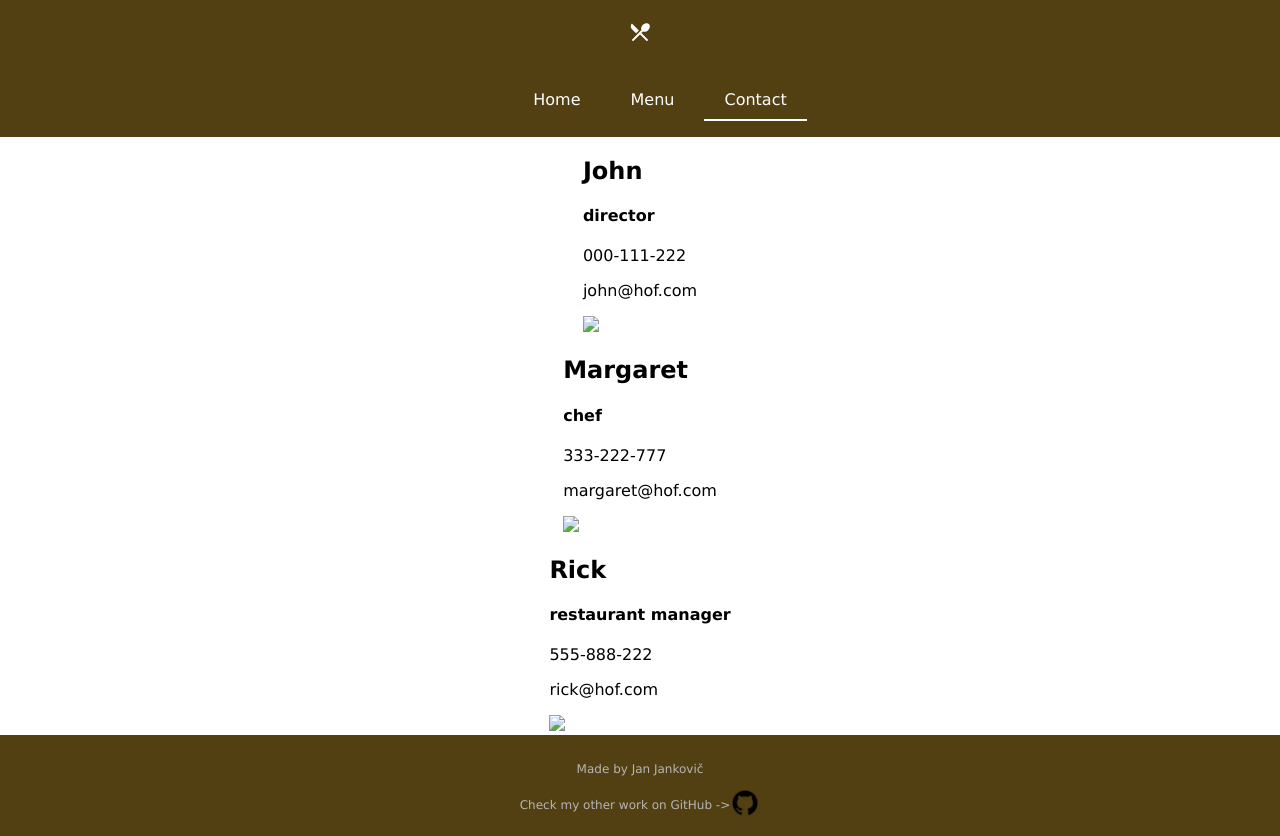
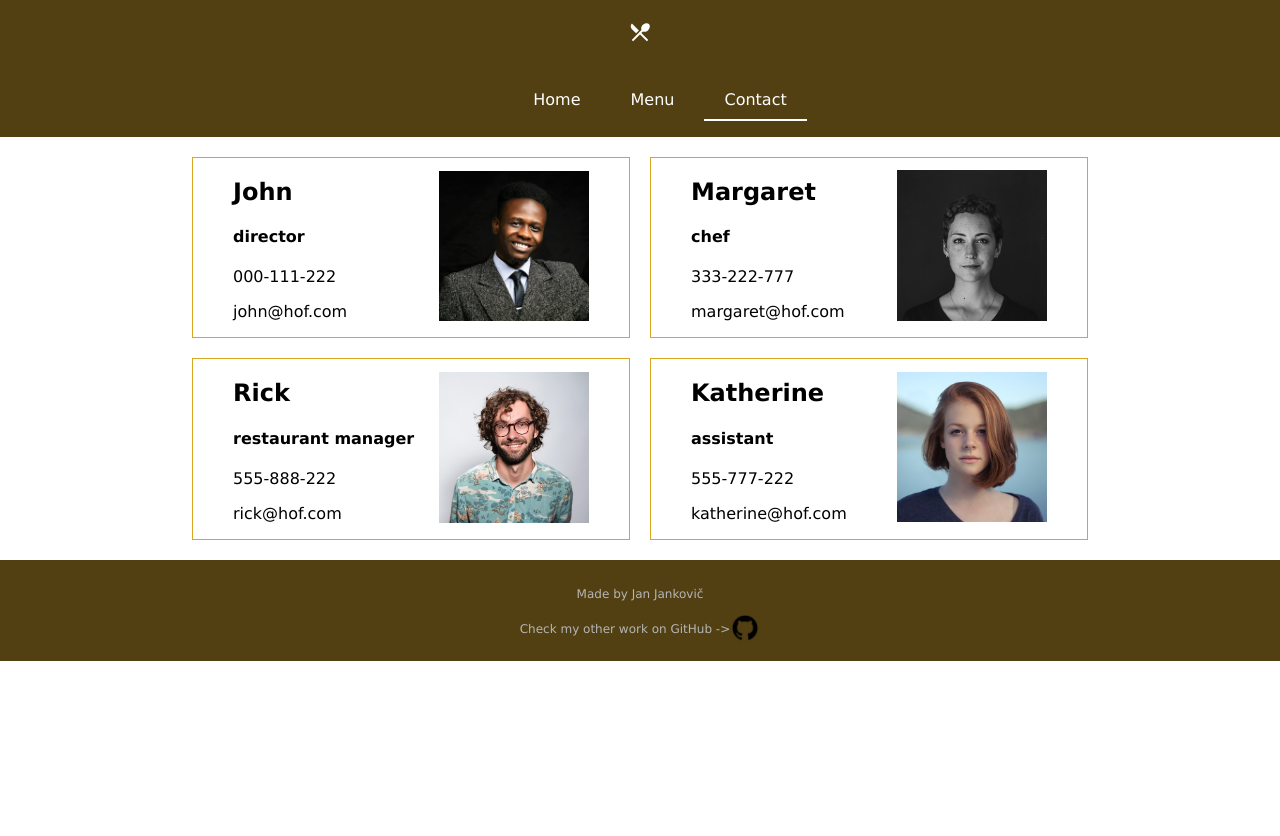
Before and after one commit to jangmz/restaurant-page, a website built with webpack: page dist/index.html in a window 1280 px wide. Both pictures are taken after a click on the item "Contact". After the commit the page ends 800 px from the top, so only its background shows below. Built offline with nearby package versions, Linux system fonts and the light colour scheme; files whose address does not match are found by name.

Commit message:
added css to menu page, added css to contact page, added photos to everything

```diff
--- a/src/contactPage.js
+++ b/src/contactPage.js
@@ -16,10 +16,17 @@ export function loadContactPage() {
         {name: "John", title: "director", phone: "000-111-222", email: "john@hof.com"},
         {name: "Margaret", title: "chef", phone: "333-222-777", email: "margaret@hof.com"},
         {name: "Rick", title: "restaurant manager", phone: "555-888-222", email: "rick@hof.com"},
+        {name: "Katherine", title: "assistant", phone: "555-777-222", email: "katherine@hof.com"},
     ];
+
+    const allContactsDiv = document.createElement("div");
+
+    allContactsDiv.classList.add("all-contacts-section");
 
     contacts.forEach(contact => {
         let div = document.createElement("div");
+        let textDiv = document.createElement("div");
+        let imgDiv = document.createElement("div");
         let name = document.createElement("h2");
         let title = document.createElement("h4");
         let phone = document.createElement("p");
@@ -27,19 +34,25 @@ export function loadContactPage() {
         let img = document.createElement("img");
 
         div.classList.add("contact-card");
+        textDiv.classList.add("contact-card-text")
+        imgDiv.classList.add("contact-card-image");
+
         name.textContent = contact.name;
         title.textContent = contact.title;
         phone.textContent = contact.phone;
         email.textContent = contact.email;
-        img.src = `./images/${contact.name}.png`;
+        img.src = `./images/${contact.name}.jpg`;
 
-        div.appendChild(name);
-        div.appendChild(title);
-        div.appendChild(phone);
-        div.appendChild(email);
-        div.appendChild(img);
+        imgDiv.appendChild(img);
+        textDiv.appendChild(name);
+        textDiv.appendChild(title);
+        textDiv.appendChild(phone);
+        textDiv.appendChild(email);
+        div.appendChild(textDiv);
+        div.appendChild(imgDiv);
 
-        contentDiv.appendChild(div);
+        allContactsDiv.appendChild(div);
     });
+    contentDiv.appendChild(allContactsDiv);
     contentDiv.appendChild(createFooter());
 }
--- a/src/menuPage.js
+++ b/src/menuPage.js
@@ -14,10 +14,15 @@ export function loadMenuPage() {
 
     // menu list
     const foods = [
-        {title: "Cordon Bleu", img: "./images/cordon.png", text: "It's delicous!", price: "25.00"},
-        {title: "Pizza", img: "./images/pizza.png", text: "Straight from Italy!", price: "20.00"},
-        {title: "Sandwich", img: "./images/sandwich.png", text: "To-go", price: "9.50"},
+        {title: "Cordon Bleu", img: "./images/cordon.jpg", text: "It's delicous!", price: "25.00"},
+        {title: "Pizza", img: "./images/pizza.jpg", text: "Straight from Italy!", price: "20.00"},
+        {title: "Sandwich", img: "./images/sandwich.jpg", text: "To-go", price: "9.50"},
+        {title: "T-bone steak", img: "./images/tbone.jpg", text: "Touch your soul with this delicousness.", price: "35.00"},
     ];
+
+    const foodItemsSection = document.createElement("div");
+
+    foodItemsSection.classList.add("food-items-section");
 
     // create each menu item entry
     foods.forEach(foodItem => {
@@ -32,16 +37,15 @@ export function loadMenuPage() {
         img.src = foodItem.img;
         img.classList.add("food-item-image");
         text.textContent = foodItem.text;
-        text.classList.add("food-item-text");
         price.textContent = foodItem.price + " €";
-        price.classList.add("food-item-price");
 
         div.appendChild(h3);
         div.appendChild(text);
         div.appendChild(img);
         div.appendChild(price);
 
-        contentDiv.appendChild(div)
+        foodItemsSection.appendChild(div);
     });
+    contentDiv.appendChild(foodItemsSection);
     contentDiv.appendChild(createFooter());
 }
--- a/src/style.css
+++ b/src/style.css
@@ -176,3 +176,43 @@ ul {
     justify-content: center;
     align-items: center;
 }
+
+/* MENU PAGE */
+
+.food-items-section,
+.all-contacts-section {
+    width: 70%;
+    padding: 20px 0px;
+    display: grid;
+    grid-template-columns: repeat(2, 1fr);
+    grid-template-rows: repeat(auto-fill, minmax(1fr, 1fr));
+    gap: 20px;
+}
+
+.food-item,
+.contact-card {
+    border: 1px solid goldenrod;
+    padding: 10px;
+
+    display: flex;
+    flex-direction: column;
+    align-items: center;
+    justify-content: center;
+}
+
+.contact-card {
+    flex-direction: row;
+    justify-content: space-between;
+
+    padding: 0 40px;
+}
+
+.food-item .food-item-image {
+    width: 70%;
+    height: auto;
+}
+
+.contact-card-image img {
+    width: 150px;
+    height: auto;
+}
```
Also changed, not shown: dist/images/John.jpg (added), dist/images/Katherine.jpg (added), dist/images/Margaret.jpg (added), dist/images/Rick.jpg (added), dist/images/sandwich.jpg (added), dist/images/tbone.jpg (added), dist/main.js, 2 other files.
